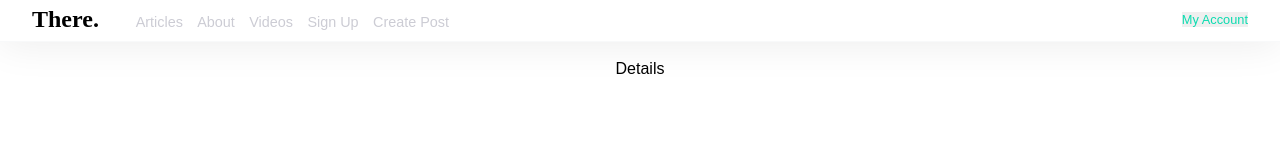
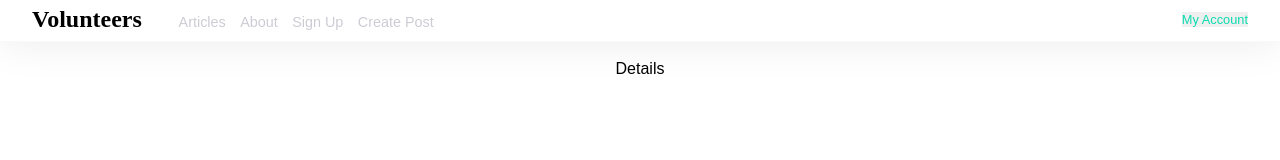
Before and after one commit to ismaelguerrib/volontaires_front, a React (Create React App) app: page /view/1 in a window 1280 px wide. Shown: the top 160 px of the page. Built offline with nearby package versions, Linux system fonts and the light colour scheme.

Commit message:
small adjusments

```diff
--- a/src/Component/DropMenu.jsx
+++ b/src/Component/DropMenu.jsx
@@ -9,10 +9,13 @@ const DropMenu = () => {
           <li className="drop-item">Logout</li>
         </NavLink>
         <NavLink activeClassName="is-active" className="drop-item" to="/articles" >
-          <li className="drop-item">Article Management</li>
+          <li className="drop-item">View All</li>
         </NavLink>
         <NavLink activeClassName="is-active" className="drop-item" to="/articles" >
-          <li className="drop-item">Profile</li>
+          <li className="drop-item">Dashboard</li>
+        </NavLink>
+        <NavLink activeClassName="is-active" className="drop-item" to="/articles" >
+          <li className="drop-item">Add a new one</li>
         </NavLink>
       </ul>
     </div>
--- a/src/Component/Form.jsx
+++ b/src/Component/Form.jsx
@@ -2,8 +2,8 @@ import React from "react";
 
 export default function Form() {
   return (
-    <div>
-      <form id="create-one" >
+    <div >
+      <form id="form" >
         <label for="title"> Title : </label>
         <input type="string" name="title" value="Take me to a quick walk with my wheelchair" id="title" />
         <label for="description"> Description :</label>
--- a/src/Component/Nav.jsx
+++ b/src/Component/Nav.jsx
@@ -9,7 +9,7 @@ function NavMain() {
       <nav className="nav">
         <div className="nav-side">
           <NavLink activeClassName="is-active" exact to="/home">
-            <h1 className="nav-logo">There.</h1>
+            <h1 className="nav-logo">Volunteers</h1>
           </NavLink>
           <NavLink
             activeClassName="is-active"
@@ -21,13 +21,7 @@ function NavMain() {
           <NavLink activeClassName="is-active" className="nav-item" to="/about">
             About
           </NavLink>
-          <NavLink
-            activeClassName="is-active"
-            className="nav-item"
-            to="/videos"
-          >
-            Videos
-          </NavLink>
+
           <NavLink activeClassName="is-active" className="nav-item" to="/form">
             Sign Up
           </NavLink>
```
